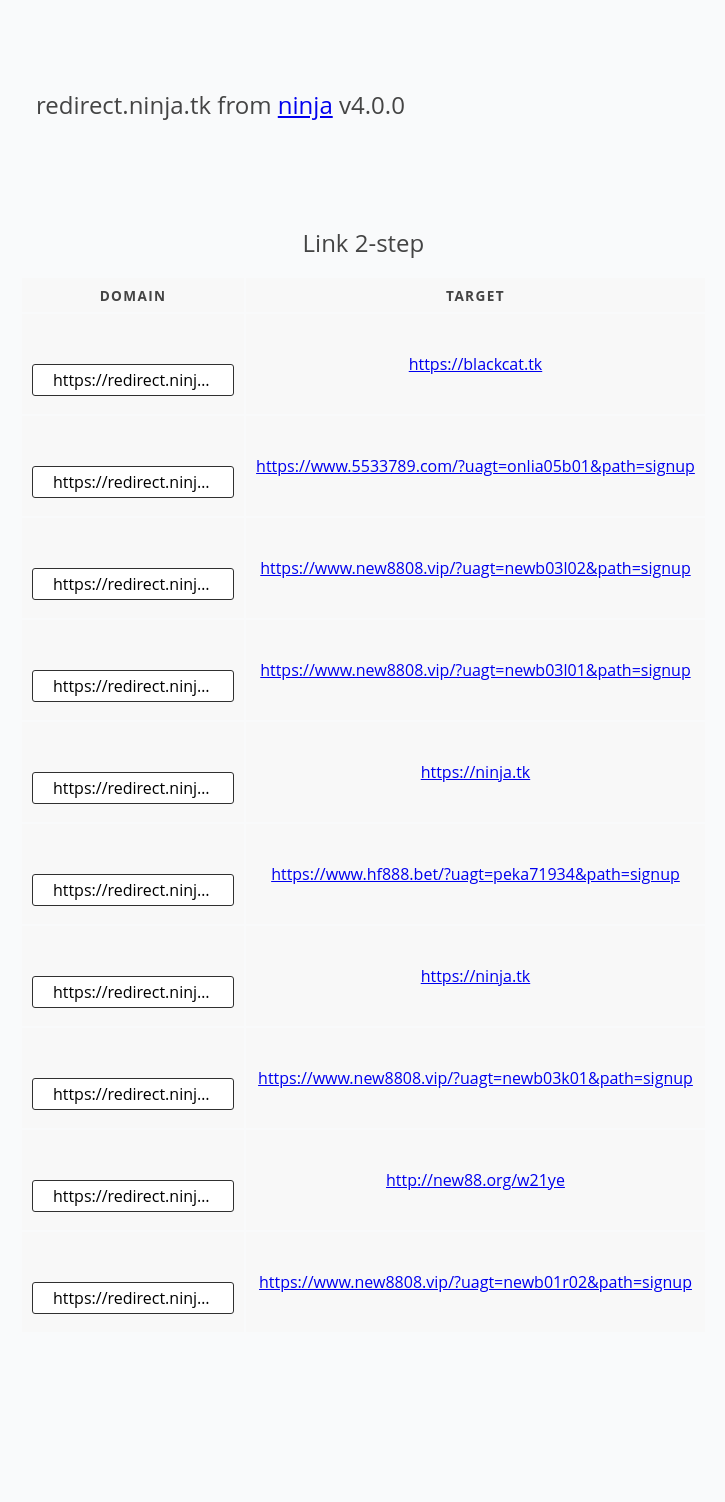
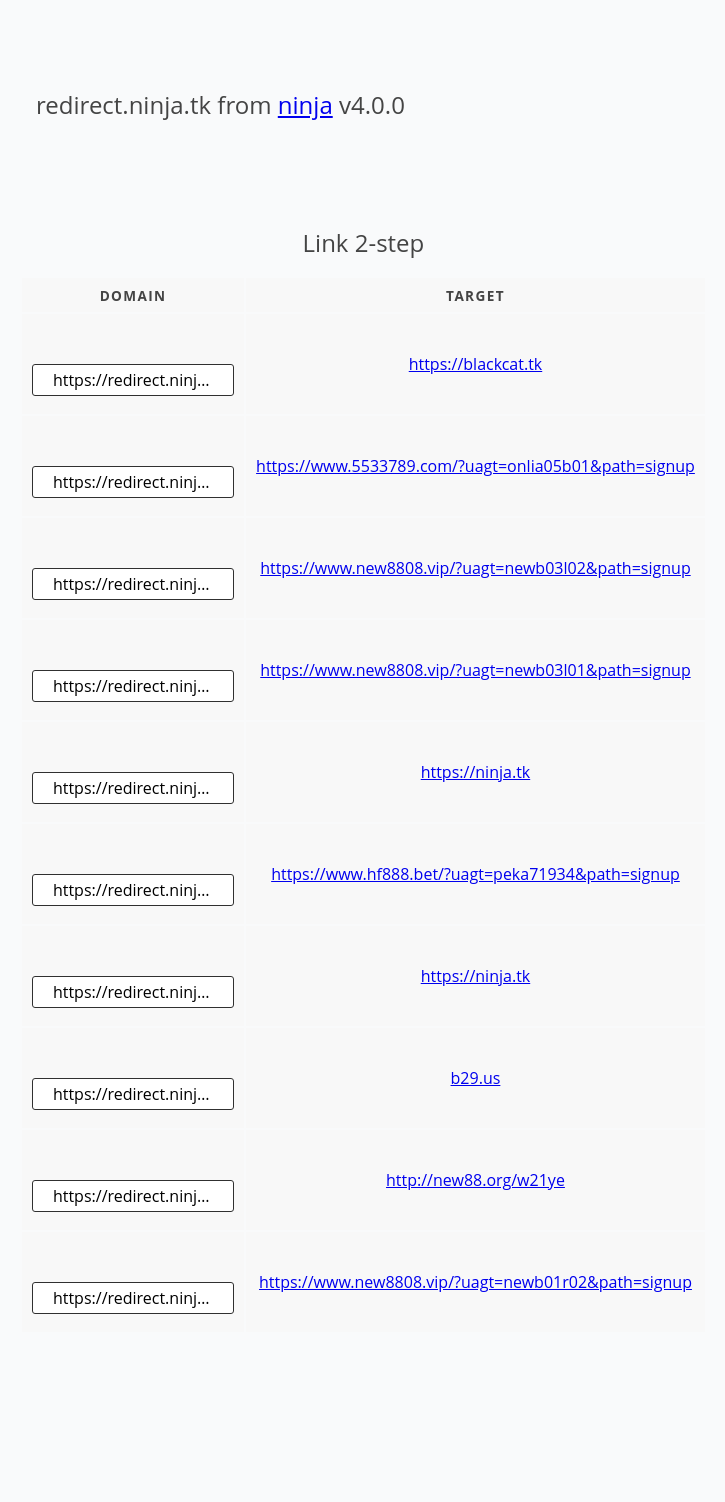
Before and after one commit to thaoam/ninja-redirects, a Jekyll site: the page built from list.md, in a window 1280 px wide. Shown: the whole page, without its empty margins (236-961 px from the left). Built offline with Jekyll 4.4.1, drawn with Linux system fonts in a browser that asks for light colours.

Commit message:
Update from Forestry.io Quan ly Ten mien updated _domains/huyhainew88.com.md

```diff
--- a/_domains/huyhainew88.com.md
+++ b/_domains/huyhainew88.com.md
@@ -1,5 +1,5 @@
 ---
 title: huyhainew88.com
-redirect_to: https://www.new8808.vip/?uagt=newb03k01&path=signup
+redirect_to: b29.us
 
 ---
```
